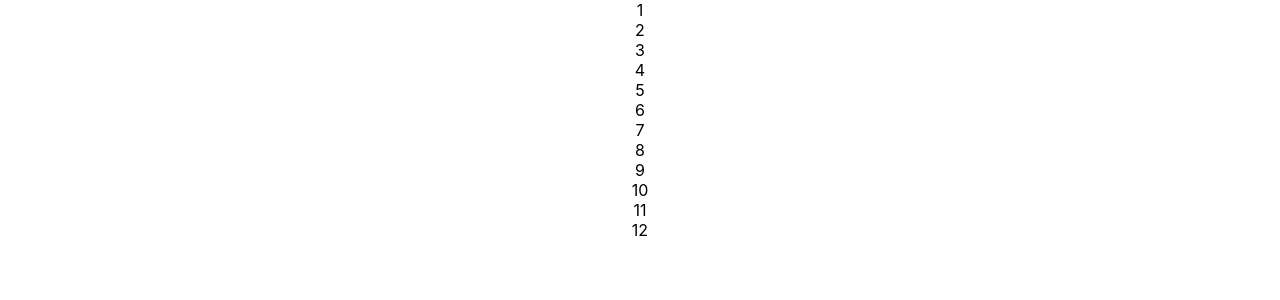
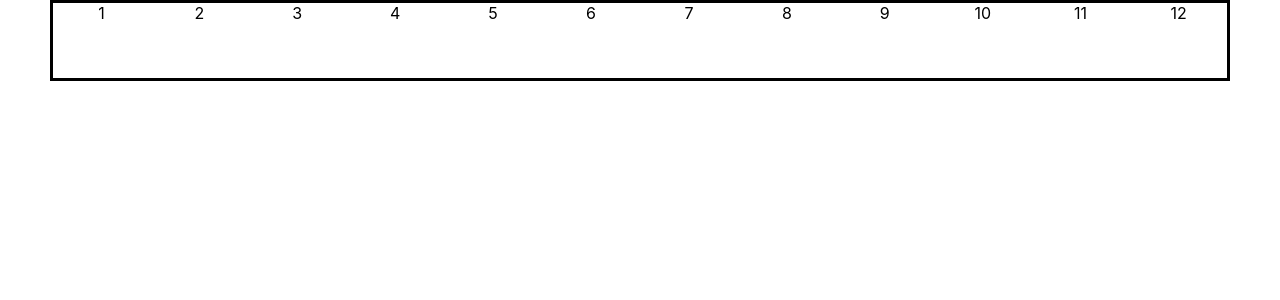
Before and after one commit to Abdu-w/-guardian-moch-up, a React (Create React App) app: page / in a window 1280 px wide. Shown: the top 300 px of the page. Built offline with nearby package versions, Linux system fonts and the light colour scheme.

Commit message:
setting up grid

```diff
--- a/src/App.css
+++ b/src/App.css
@@ -121,3 +121,15 @@ header{
   line-height: 35px;
   text-align: center;
 }
+
+
+/* ------------------grid */
+.gridContainer{
+  display: grid;
+  grid-template-columns: repeat(12, 1fr);
+  grid-gap: 1px;
+  grid-auto-rows: minmax(75px, auto);
+  border: solid black;
+  margin-right: 50px;
+  margin-left: 50px;
+}
```
